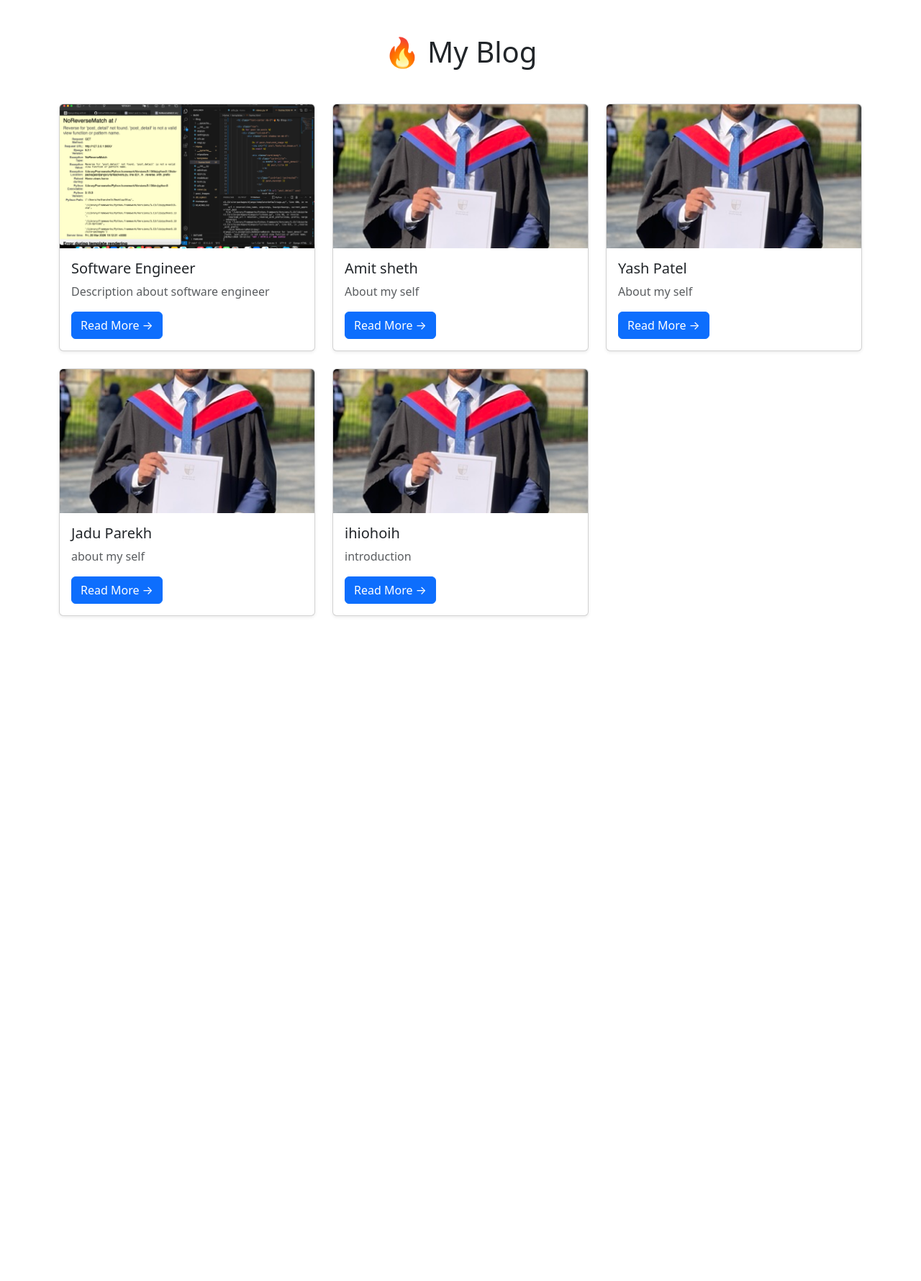
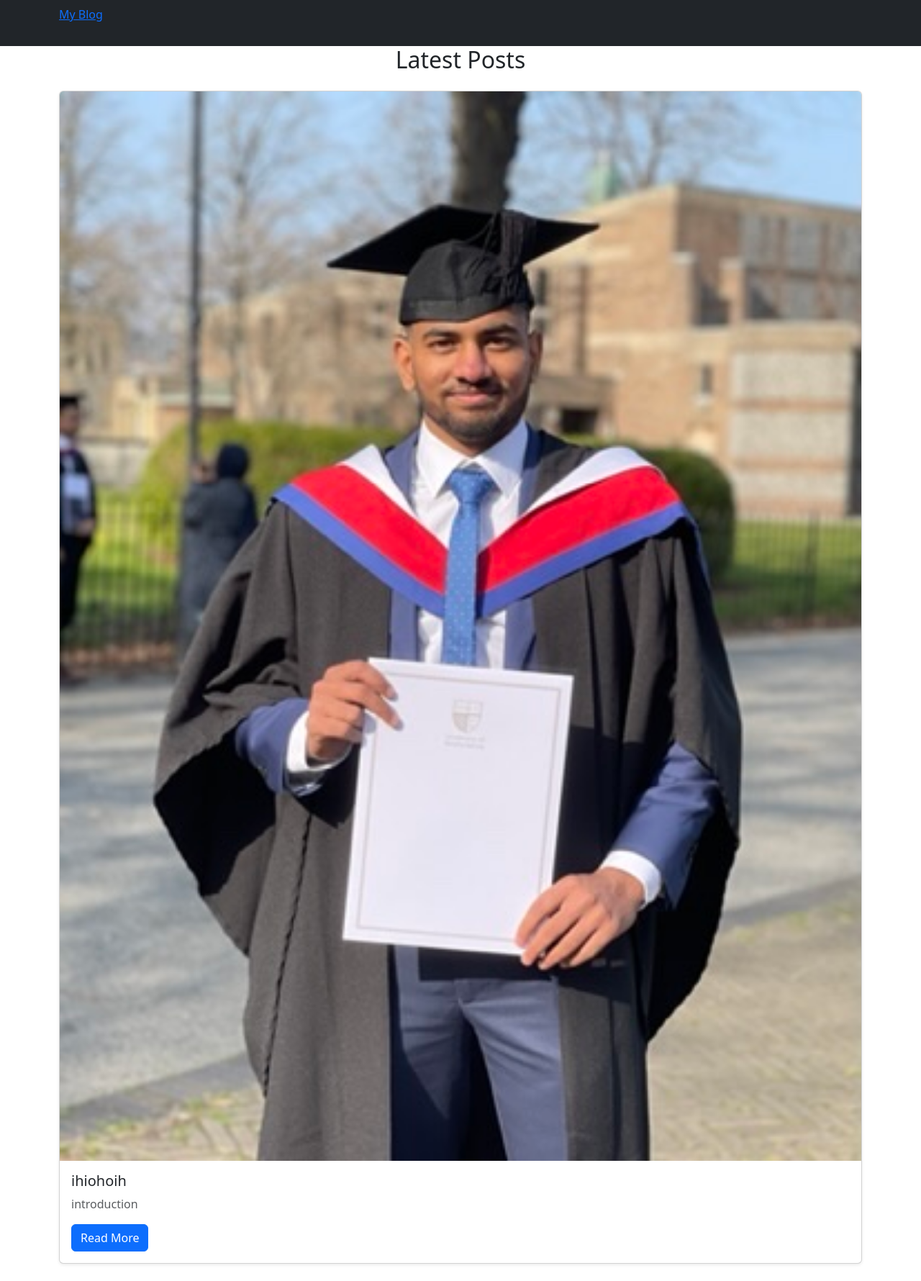
Before and after one commit to Kathan1999/Blog, a Django app: page / in a window 1280 px wide. Shown: the whole page at 72% size. Before the commit the page ends 857 px from the top, so only its background shows below. Run offline with Django 5.2, Linux system fonts and the light colour scheme; data comes from the database, SQL or seed files in the repository; both versions use the stored data as it was after the commit.

Commit message:
changing home page layout it is in progress

```diff
--- a/Home/models.py
+++ b/Home/models.py
@@ -4,7 +4,7 @@ from django.db import models
 class Post(models.Model):
     STATUS_CHOICES = (
         ('draft', 'Draft'),
-        ('pubmished', 'Published'),
+        ('published', 'Published'),
     )
 
     title = models.CharField(max_length=1000)
--- a/Home/templates/home.html
+++ b/Home/templates/home.html
@@ -1,46 +1,51 @@
 {% load static %}
 <html>
     <head>
+        <meta charset="utf-8">
+        <meta name="viewport" content="widht=device-width, initial-scale=1.0">
         <title>My Blog</title>
-    <link href="https://cdn.jsdelivr.net/npm/bootstrap@5.3.0/dist/css/bootstrap.min.css" rel="stylesheet">
+        <link href="https://cdn.jsdelivr.net/npm/bootstrap@5.3.8/dist/css/bootstrap.min.css" rel="stylesheet" integrity="sha384-sRIl4kxILFvY47J16cr9ZwB07vP4J8+LH7qKQnuqkuIAvNWLzeN8tE5YBujZqJLB" crossorigin="anonymous">
     </head>
     <body>
+        <nav class="navbar navbar-expand-lg navbar-dark bg-dark">
+            <div class="container">
+                <a class="text-center mb-4" href="/">My Blog</a>
+            </div>
+        </nav>
 
-<div class="container mt-5">
+        <div class="container">
+            <h2 class="text-center mb-4">Latest Posts</h2>
+        </div>
 
-    <h1 class="text-center mb-5">🔥 My Blog</h1>
-
+        <div class="container">
             <div class="row">
                 {% for post in posts %}
-        <div class="col-md-4">
-            <div class="card shadow-sm mb-4">
-
+                <div class="col md 4 mb-4">
+                    <div class="card h-100 shadow-sm">
                         {% if post.featured_image %}
-                <img src="{{ post.featured_image.url }}" class="card-img-top" style="height:200px; object-fit:cover;">
+                        <img src="{{ post.featured_image.url }}" class="card-img-top" alt="{{ post.title }}">
+                        {% else %}
+                        <img src="{% static 'default.jpg' %}" class="card-img-top" alt="No Image">
                         {% endif %}
 
                         <div class="card-body">
-                    <h5 class="card-title">
-                        <a href="{% url 'post_detail' post.slug %}" class="text-dark text-decoration-none">
-                            {{ post.title }}
-                        </a>
-                    </h5>
-
-                    <p class="card-text text-muted">
-                        {{ post.excerpt }}
-                    </p>
-
-                    <a href="{% url 'post_detail' post.slug %}" class="btn btn-primary">
-                        Read More →
+                            <h5 class="card-title">{{ post.title|truncatechars:60 }}</h5>
+                            <p class="card-text text-muted">{{ post.excerpt|truncatechars:120 }}</p>
+                            <a href="{% url 'post_detail' slug=post.slug %}" class="btn btn-primary">
+                                Read More
                             </a>
                         </div>
-
                     </div>
                 </div>
+                {% empty %}
+                <p>No Posts Found</p>
                 {% endfor %}
             </div>
+        </div>
 
-</div>
+        <!-- Bootstrap JS -->
+        <script src="https://cdn.jsdelivr.net/npm/@popperjs/core@2.11.8/dist/umd/popper.min.js" integrity="sha384-I7E8VVD/ismYTF4hNIPjVp/Zjvgyol6VFvRkX/vR+Vc4jQkC+hVqc2pM8ODewa9r" crossorigin="anonymous"></script>
+        <script src="https://cdn.jsdelivr.net/npm/bootstrap@5.3.8/dist/js/bootstrap.min.js" integrity="sha384-G/EV+4j2dNv+tEPo3++6LCgdCROaejBqfUeNjuKAiuXbjrxilcCdDz6ZAVfHWe1Y" crossorigin="anonymous"></script>
 
     </body>
 </html>
--- a/Home/urls.py
+++ b/Home/urls.py
@@ -4,5 +4,5 @@ from Home import views
 
 urlpatterns = [
    path('', views.home, name="home"),
-   path('post/<slug:slug>/', views.post_detail, name='post_detail')
+   path('post/<slug:slug>/', views.post_detail, name='post_detail'),
 ]
--- a/Home/views.py
+++ b/Home/views.py
@@ -2,9 +2,8 @@ from django.shortcuts import render, HttpResponse
 from .models import Post
 # Create your views here.
 def home(request):
-    posts = Post.objects.all()
-    #posts = Post.objects.filter(status='published')
-    return render(request, 'home.html', {'posts': posts})
+   posts = Post.objects.filter(status='published').order_by('-created_at')
+   return render(request, 'home.html', {'posts':posts})
 
 def post_detail(request, slug):
     post = Post.objects.get(slug=slug)
```
Also changed, not shown: Home/migrations/0003_alter_post_status.py (added), db.sqlite3, post_images/profile.jpeg (added), post_images/profile_m2xFyIG.jpeg (added), post_images/profile_nWIb3Eb.jpeg (added), post_images/profile_yP2R9Nd.jpeg (added). Lines whose indentation alone changed are shown as unchanged.
